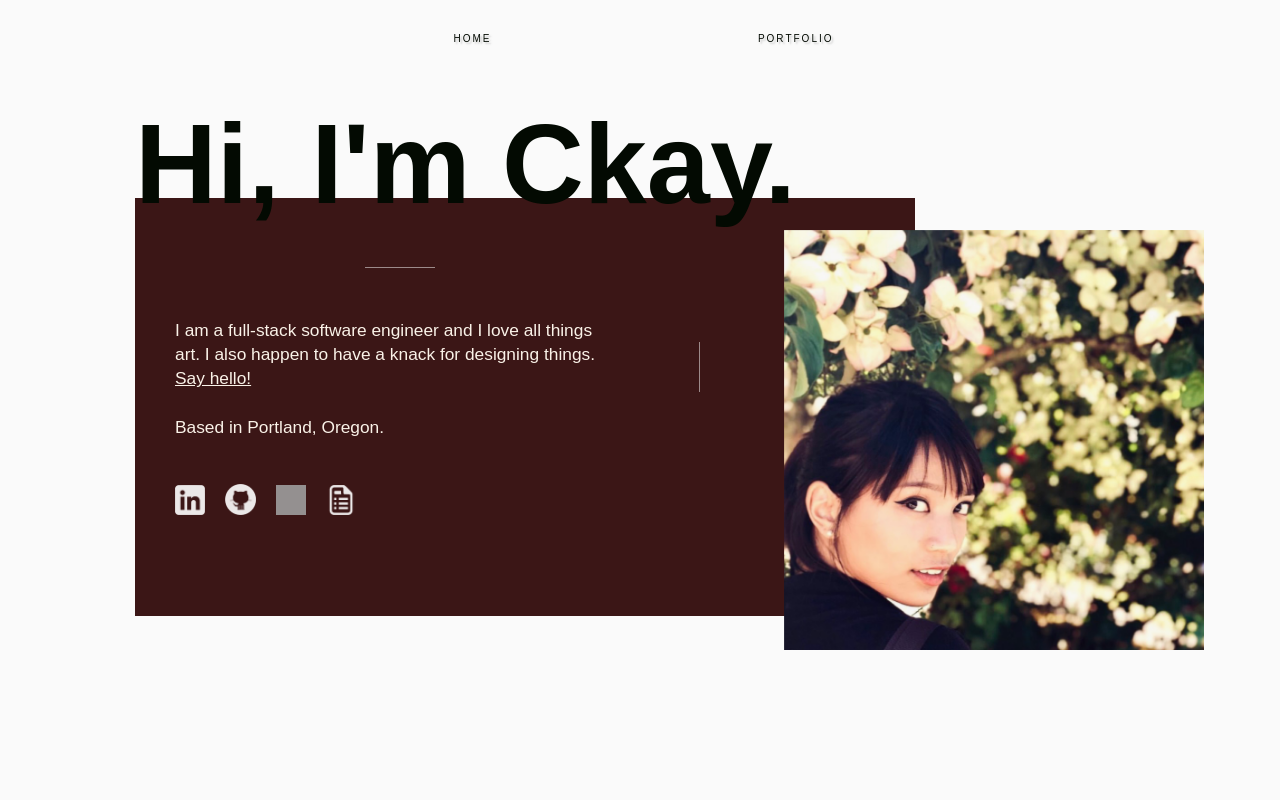
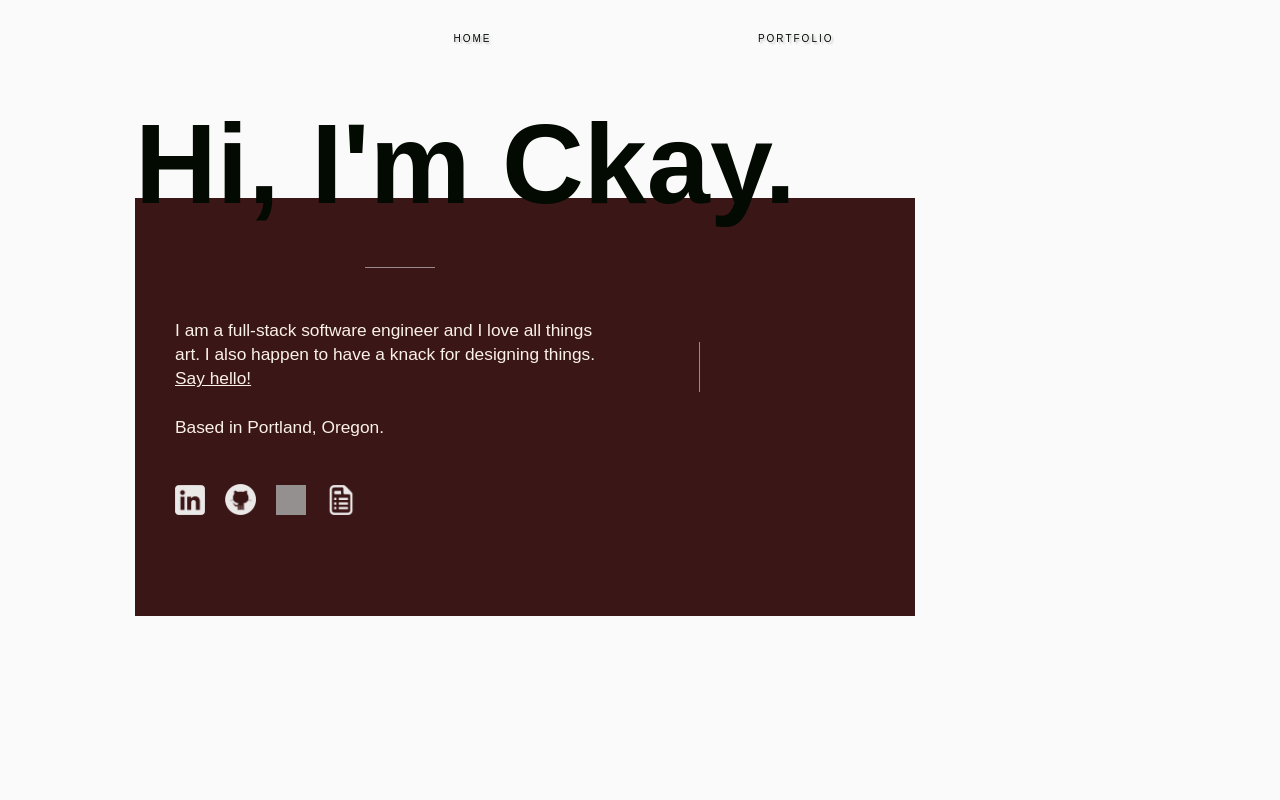
Before and after one commit to ckaynatividad/ckaynatividad-site, a React app: page / in a window 1280 px wide. Shown: the top 800 px of the page. Built offline with nearby package versions, Linux system fonts and the light colour scheme; grey boxes are pictures that could not be loaded.

Commit message:
removal of pic

```diff
--- a/src/views/Home/Home.css
+++ b/src/views/Home/Home.css
@@ -25,9 +25,9 @@
   background-color: rgb(59, 22, 22);
   padding: 99.8px 100px 50px 40px;
   position: absolute;
-  -webkit-animation: fadeIn 5s 2s;
-  animation: fadeIn 3s 2s;
-  -moz-animation: fadeIn 3s 2s;
+  -webkit-animation: fadeIn 5s 1s;
+  animation: fadeIn 3s 1s;
+  -moz-animation: fadeIn 3s 1s;
   -o-animation: fadeIn 3s;
   -ms-animation: fadeIn 3s;
   animation-fill-mode: both;
--- a/src/views/Home/Home.jsx
+++ b/src/views/Home/Home.jsx
@@ -74,7 +74,7 @@ export default function Home() {
           <img className="line" src={require('./assets/line2.png')} />
         </p>
         <img className="line2" src={require('./assets/line2.png')} />
-        <img className="pic" src={require('./assets/pic.jpg')} />
+        {/* <img className="pic" src={require('./assets/pic.jpg')} /> */}
         <div className="description">
           <p className="text">
             I am a full-stack software engineer and I love all things art. I
```
